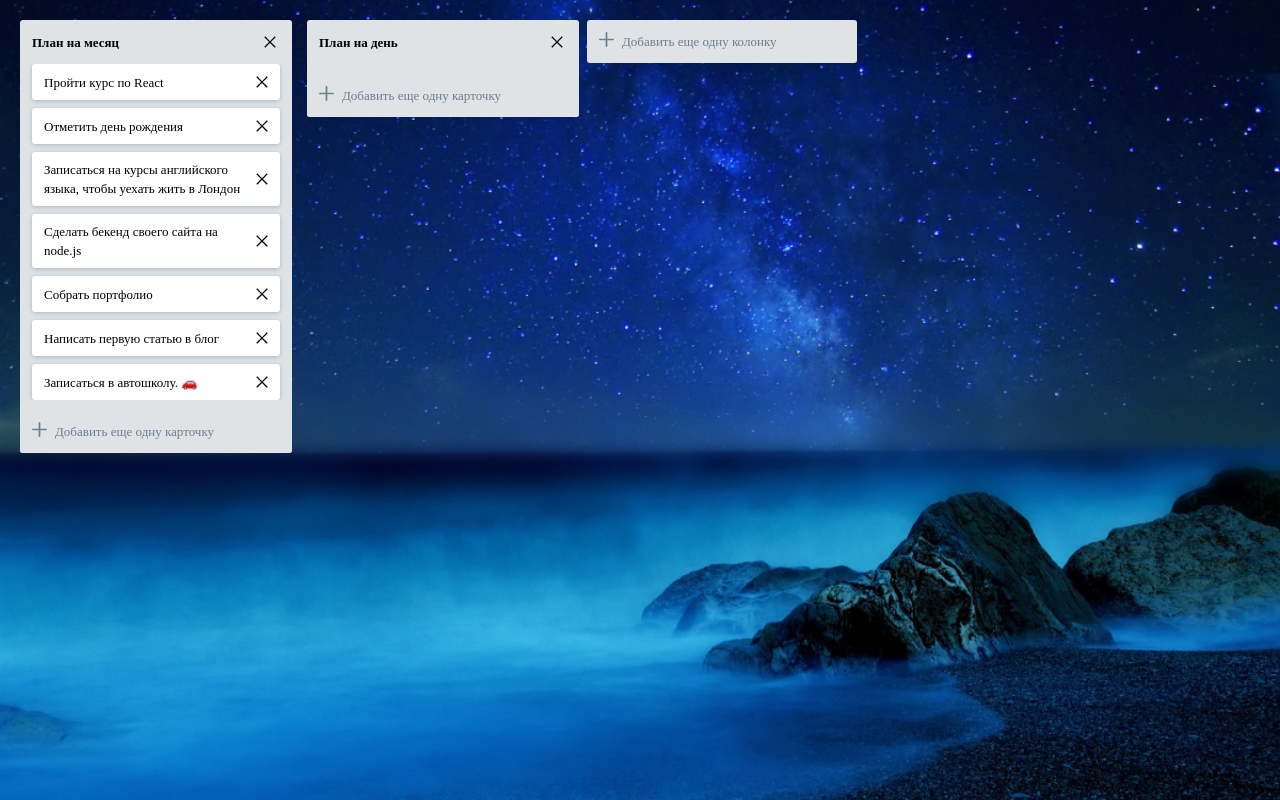
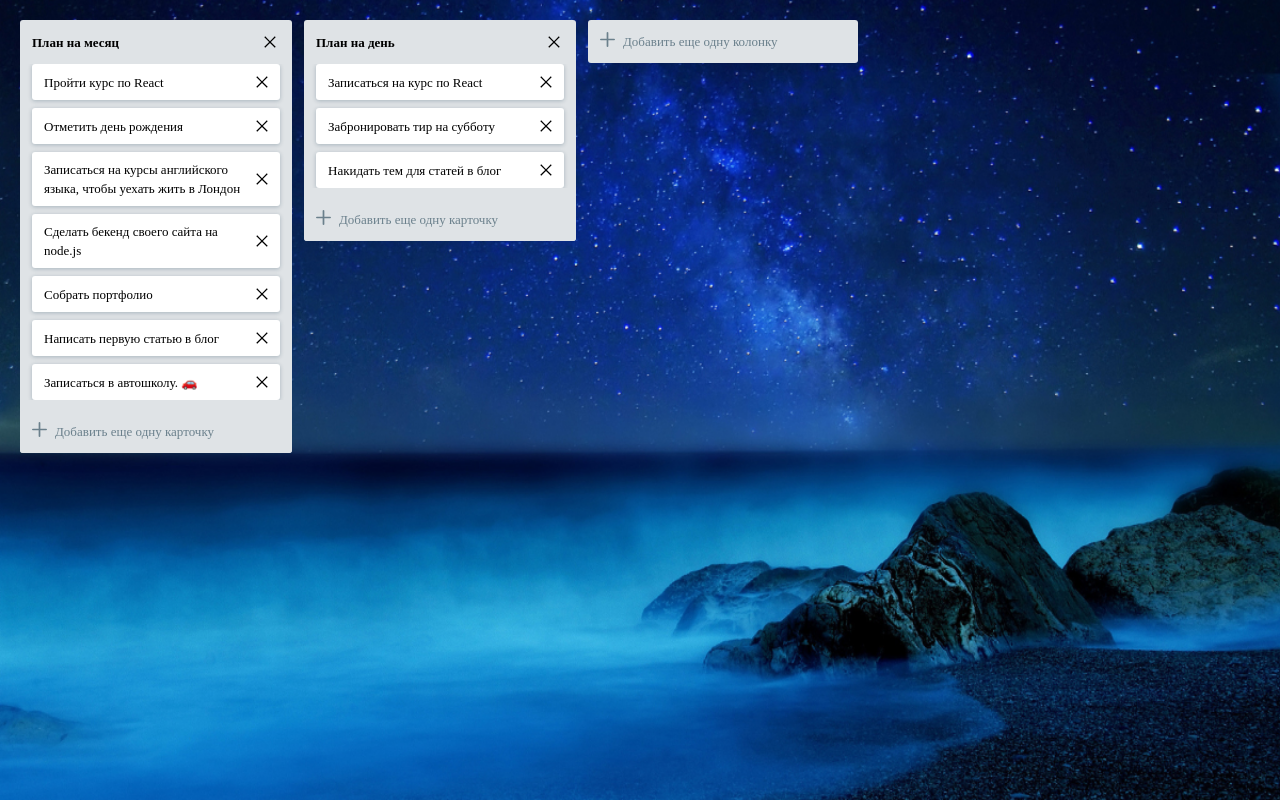
Before and after one commit to klekwedge/kanban-board, a React (Vite) app: page / in a window 1280 px wide. Built offline with nearby package versions, Linux system fonts and the light colour scheme.

Commit message:
feat: add changing the order of tasks in the card

```diff
--- a/src/components/App/App.scss
+++ b/src/components/App/App.scss
@@ -3,7 +3,7 @@
   height: 100vh;
   display: flex;
   padding: 20px;
-  gap: 8px;
+  gap: 12px;
 
   & > img {
     position: absolute;
@@ -17,7 +17,7 @@
   &__cards {
     display: flex;
     align-items: flex-start;
-    gap: 15px;
+    gap: 12px;
   }
 }
 
--- a/src/components/Card/Card.tsx
+++ b/src/components/Card/Card.tsx
@@ -49,7 +49,7 @@ function Card({ card }: CardProps) {
 
   // происходит drop элемента.
   function dropCardHandler(e) {
-    if (!e.target.className.includes("item")) {
+    if (!e.target.className.includes("item") && card.id !== currentCard.id) {
       const newBoard = JSON.parse(JSON.stringify(card));
       const oldBoard = JSON.parse(JSON.stringify(currentCard));
 
--- a/src/components/Task/Task.tsx
+++ b/src/components/Task/Task.tsx
@@ -46,21 +46,18 @@ function Task({ deleteTask, task, card }: TaskProps) {
   }
 
   // происходит drop элемента.
-  function dropHandler(
-    e: React.DragEvent<HTMLLIElement>,
-    // board: ICard,
-    // item: ITask
-  ) {
+  function dropHandler(e: React.DragEvent<HTMLLIElement>) {
     e.preventDefault();
     e.target.style.boxShadow = "none";
 
-    if (currentTask && currentCard) {
-      const currentIndex = currentCard.tasks.indexOf(currentTask);
-      let homeCard = JSON.parse(JSON.stringify(currentCard));
-      homeCard.tasks.splice(currentIndex, 1);
+    const currentIndex = currentCard.tasks.indexOf(currentTask);
+    let oldCard = JSON.parse(JSON.stringify(currentCard));
 
-      const dropIndex = card.tasks.indexOf(task);
-      let newCard = JSON.parse(JSON.stringify(card));
+    const dropIndex = card.tasks.indexOf(task);
+    let newCard = JSON.parse(JSON.stringify(card));
+
+    if (card.id !== currentCard.id) {
+      oldCard.tasks.splice(currentIndex, 1);
       newCard.tasks.splice(dropIndex + 1, 0, currentTask);
 
       const newCards = cards.map((cardItem: ICard) => {
@@ -69,10 +66,25 @@ function Task({ deleteTask, task, card }: TaskProps) {
         }
 
         if (cardItem.id === currentCard.id) {
-          return homeCard;
+          return oldCard;
         }
 
         return cardItem;
+      });
+
+      dispatch(changeCards(newCards));
+    } else {
+      [newCard.tasks[dropIndex], newCard.tasks[currentIndex]] = [
+        newCard.tasks[currentIndex],
+        newCard.tasks[dropIndex],
+      ];
+
+      const newCards = cards.map((cardItem: ICard) => {
+        if (cardItem.id === newCard.id) {
+          return newCard;
+        } else {
+          return cardItem;
+        }
       });
 
       dispatch(changeCards(newCards));
--- a/src/data/index.ts
+++ b/src/data/index.ts
@@ -42,18 +42,18 @@ const cardsData = [
     title: "План на день",
     id: uuidv4(),
     tasks: [
-      // {
-      //   taskTitle: "Записаться на курс по React",
-      //   id: uuidv4(),
-      // },
-      // {
-      //   taskTitle: "Забронировать тир на субботу",
-      //   id: uuidv4(),
-      // },
-      // {
-      //   taskTitle: "Накидать тем для статей в блог",
-      //   id: uuidv4(),
-      // },
+      {
+        taskTitle: "Записаться на курс по React",
+        id: uuidv4(),
+      },
+      {
+        taskTitle: "Забронировать тир на субботу",
+        id: uuidv4(),
+      },
+      {
+        taskTitle: "Накидать тем для статей в блог",
+        id: uuidv4(),
+      },
     ],
   },
 ];
--- a/src/slices/kanbanSlice/kanbanSlice.ts
+++ b/src/slices/kanbanSlice/kanbanSlice.ts
@@ -14,7 +14,6 @@ const kanbanSlice = createSlice({
   initialState,
   reducers: {
     addCard: (state, action) => {
-      // cardTitle: string
       state.cards.push({
         title: action.payload,
         id: uuidv4(),
@@ -22,7 +21,6 @@ const kanbanSlice = createSlice({
       });
     },
     addTask: (state, action) => {
-      // taskName: string, cardId: string
       state.cards = [
         ...state.cards.map((card) => {
           if (card.id === action.payload.cardId) {
@@ -43,7 +41,6 @@ const kanbanSlice = createSlice({
       ];
     },
     deleteTaskFromCard: (state, action) => {
-      // cardId: string, taskId: string
       state.cards = [
         ...state.cards.map((card) => {
           if (card.id === action.payload.cardId) {
@@ -60,7 +57,6 @@ const kanbanSlice = createSlice({
       ];
     },
     deleteCard: (state, action) => {
-      // cardId: string
       state.cards = [
         ...state.cards.filter((card) => card.id !== action.payload),
       ];
```
